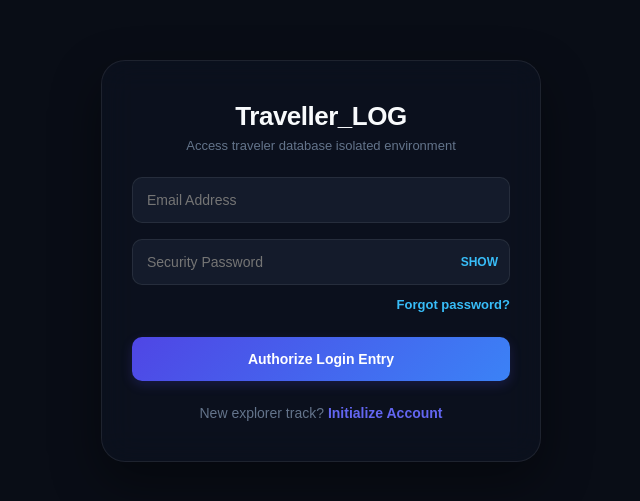
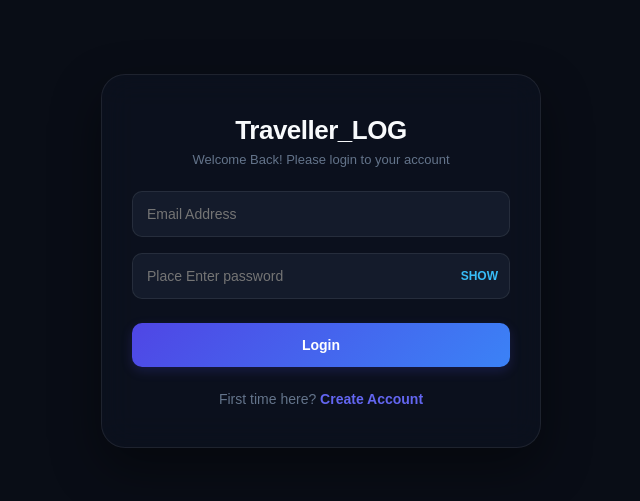
Before and after one commit to ayush-singh-4286/Project1, a React app in the folder Frontend/: page / in a window 1280 px wide. Shown: the part 139-640 px from the top of the page, without its empty margins (319-959 px from the left). Built offline with nearby package versions, Linux system fonts and the light colour scheme; the HTML template or start-up script is replaced by a standard one.

Commit message:
Changing Web design

```diff
--- a/Frontend/src/components/LandingPage.jsx
+++ b/Frontend/src/components/LandingPage.jsx
@@ -233,7 +233,7 @@ const LandingPage = () => {
         boxShadow: '0 4px 12px rgba(0, 0, 0, 0.1)'
     });
 
-    if (loading) return <div style={{ color: '#fff', textAlign: 'center', padding: '100px', backgroundColor: theme.bg }}>Syncing workspace...</div>;
+    if (loading) return <div style={{ color: '#fff', textAlign: 'center', padding: '100px', backgroundColor: theme.bg }}>Going back to home...</div>;
 
     const extractFolderSummary = (postsArray) => {
         if (!postsArray || postsArray.length === 0) return 'No summary data compiled.';
@@ -475,7 +475,7 @@ const LandingPage = () => {
                                 <input type="file" accept="image/*" required onChange={(e) => setMainImageFile(e.target.files[0])} style={{ display: 'none' }} id="main-modal-upload" />
                                 <label htmlFor="main-modal-upload" style={{ cursor: 'pointer', fontSize: '13px', color: '#38bdf8', fontWeight: '700' }}>{mainImageFile ? `✓ ${mainImageFile.name}` : '📂 ATTACH ALBUM COVER PHOTO'}</label>
                             </div>
-                            <button type="submit" disabled={mainUploading} style={{ width: '100%', padding: '12px', borderRadius: '8px', border: 'none', background: 'linear-gradient(135deg, #4f46e5 0%, #3b82f6 100%)', color: '#fff', fontWeight: '700', fontSize: '14px', cursor: 'pointer' }}>{mainUploading ? 'Syncing transmission layer...' : 'Compile Asset Cluster'}</button>
+                            <button type="submit" disabled={mainUploading} style={{ width: '100%', padding: '12px', borderRadius: '8px', border: 'none', background: 'linear-gradient(135deg, #4f46e5 0%, #3b82f6 100%)', color: '#fff', fontWeight: '700', fontSize: '14px', cursor: 'pointer' }}>{mainUploading ? 'Syncing transmission layer...' : 'Upload images'}</button>
                         </form>
                     </div>
                 </div>
--- a/Frontend/src/components/TravelDashboard.jsx
+++ b/Frontend/src/components/TravelDashboard.jsx
@@ -74,7 +74,7 @@ const TravelDashboard = () => {
         transition: 'all 0.3s ease'
     };
 
-    if (loading) return <div style={{ color: '#fff', textAlign: 'center', padding: '100px', backgroundColor: theme.bg }}>Syncing matrix nodes...</div>;
+    if (loading) return <div style={{ color: '#fff', textAlign: 'center', padding: '100px', backgroundColor: theme.bg }}>Wait for a while...</div>;
 
     return (
         <div style={{ backgroundColor: theme.bg, minHeight: '100vh', color: theme.textMain, fontFamily: "'Urbanist', sans-serif", padding: '0 0 40px 0', boxSizing: 'border-box' }}>
--- a/Frontend/src/pages/Login.jsx
+++ b/Frontend/src/pages/Login.jsx
@@ -30,7 +30,6 @@ const Login = () => {
 
         if (isSignUp) {
             try {
-                // 🔥 FIXED: Yahan se OTP hatakar direct baseline parameters bhej rahe hain
                 const response = await fetch('https://project1-backend-c6re.onrender.com/api/auth/register', {
                     method: 'POST',
                     headers: { 'Content-Type': 'application/json' },
@@ -41,7 +40,7 @@ const Login = () => {
                     alert('✓ Account deployed successfully! Please login with your credentials.');
                     setIsSignUp(false);
                 } else {
-                    setErrorMsg(data.message || 'Registration pipeline configuration rejected.');
+                    setErrorMsg(data.message || 'Registration rejected.');
                 }
             } catch (err) {
                 setErrorMsg('Server connection breakdown during account creation.');
@@ -71,10 +70,10 @@ const Login = () => {
                     localStorage.setItem('userEmail', email);
                     setTimeout(() => navigate('/landing'), 400);
                 } else {
-                    setErrorMsg(data.message || 'Security parameters match failed.');
+                    setErrorMsg(data.message || 'Invalid credentials.');
                 }
             } catch (err) {
-                setErrorMsg('Handshake failed. Encryption node unreachable.');
+                setErrorMsg('Handshake failed. Backend server unreachable.');
             } finally {
                 setLoading(false);
             }
@@ -108,15 +107,17 @@ const Login = () => {
             <div style={{ backgroundColor: theme.cardBg, border: `1px solid ${theme.border}`, padding: '40px 30px', borderRadius: '24px', width: '100%', maxWidth: '440px', boxSizing: 'border-box', backdropFilter: 'blur(16px)', boxShadow: '0 20px 50px rgba(0,0,0,0.4)' }}>
 
                 <h3 style={{ fontSize: '26px', fontWeight: '900', textAlign: 'center', margin: '0 0 6px 0', letterSpacing: '-0.5px' }}>Traveller_LOG</h3>
+
+                {/* 🔥 IMAGE FIXED: Heading texts changed to simple style */}
                 <p style={{ color: theme.textMuted, fontSize: '13px', textAlign: 'center', margin: '0 0 24px 0' }}>
-                    {isSignUp ? 'Initialize account security onboarding parameters' : 'Access traveler database isolated environment'}
+                    {isSignUp ? 'Welcome! Let\'s set up your account' : 'Welcome Back! Please login to your account'}
                 </p>
 
                 {errorMsg && <div style={{ fontSize: '13px', color: '#f43f5e', backgroundColor: 'rgba(244, 63, 94, 0.05)', padding: '10px 14px', borderRadius: '8px', marginBottom: '16px', fontWeight: '600', border: '1px solid rgba(244, 63, 94, 0.1)' }}>{errorMsg}</div>}
 
                 <form onSubmit={handleSubmit} style={{ display: 'flex', flexDirection: 'column', gap: '16px' }}>
 
-                    {/* EMAIL INPUT FIELD (🔥 FIXED: Get OTP button completely removed) */}
+                    {/* EMAIL INPUT FIELD */}
                     <div style={{ width: '100%' }}>
                         <input
                             type="email"
@@ -128,12 +129,13 @@ const Login = () => {
                         />
                     </div>
 
-                    {/* SIGNUP ADDITIONAL INPUT LAYER (🔥 FIXED: OTP Input Box Completely Removed) */}
+                    {/* SIGNUP ADDITIONAL INPUT LAYER */}
                     {isSignUp && (
                         <>
+                            {/* 🔥 IMAGE FIXED: "Unique username tag" changed to "Enter username" */}
                             <input
                                 type="text"
-                                placeholder="Unique Username Tag"
+                                placeholder="Enter username"
                                 value={username}
                                 onChange={(e) => setUsername(e.target.value)}
                                 required
@@ -156,9 +158,10 @@ const Login = () => {
 
                     {/* PASSWORD CONTAINER WITH SHOW/HIDE ACTION */}
                     <div style={{ position: 'relative', width: '100%' }}>
+                        {/* 🔥 IMAGE FIXED: Passwords placeholder changes according to login/signup */}
                         <input
                             type={showLoginPassword ? "text" : "password"}
-                            placeholder={isSignUp ? "Define Access Password" : "Security Password"}
+                            placeholder={isSignUp ? "Enter Password" : "Place Enter password"}
                             value={password}
                             onChange={(e) => setPassword(e.target.value)}
                             required
@@ -173,21 +176,19 @@ const Login = () => {
                         </button>
                     </div>
 
-                    {!isSignUp && (
-                        <div style={{ textAlign: 'right', marginTop: '-6px' }}>
-                            <span onClick={() => navigate('/forgot-password')} style={{ color: '#38bdf8', fontSize: '13px', cursor: 'pointer', fontWeight: '600' }}>Forgot password?</span>
-                        </div>
-                    )}
 
+
+                    {/* 🔥 IMAGE FIXED: Buttons text changed to "Create Accout" and "Login" */}
                     <button type="submit" disabled={loading} style={{ width: '100%', padding: '14px', borderRadius: '10px', border: 'none', background: 'linear-gradient(135deg, #4f46e5 0%, #3b82f6 100%)', color: '#fff', fontWeight: '700', fontSize: '14px', cursor: 'pointer', boxShadow: '0 4px 12px rgba(79, 70, 229, 0.2)', marginTop: '8px' }}>
-                        {loading ? 'Processing Workspace Hook...' : isSignUp ? 'Compile & Initialize Account' : 'Authorize Login Entry'}
+                        {loading ? 'Processing...' : isSignUp ? 'Create Accout' : 'Login'}
                     </button>
                 </form>
 
+                {/* 🔥 IMAGE FIXED: Lower toggle links labels updated */}
                 <div style={{ textAlign: 'center', marginTop: '24px', fontSize: '14px', color: theme.textMuted }}>
-                    {isSignUp ? 'Already mapped into index?' : 'New explorer track?'} {' '}
+                    {isSignUp ? 'Already have an account?' : 'First time here?'} {' '}
                     <span onClick={() => { setIsSignUp(!isSignUp); setErrorMsg(''); }} style={{ color: theme.accent, fontWeight: '700', cursor: 'pointer' }}>
-                        {isSignUp ? 'Authorize Login' : 'Initialize Account'}
+                        {isSignUp ? 'Login here' : 'Create Account'}
                     </span>
                 </div>
             </div>
```
Also changed, not shown: Frontend/src/pages/CreatePost.jsx (+4 -4 lines).
